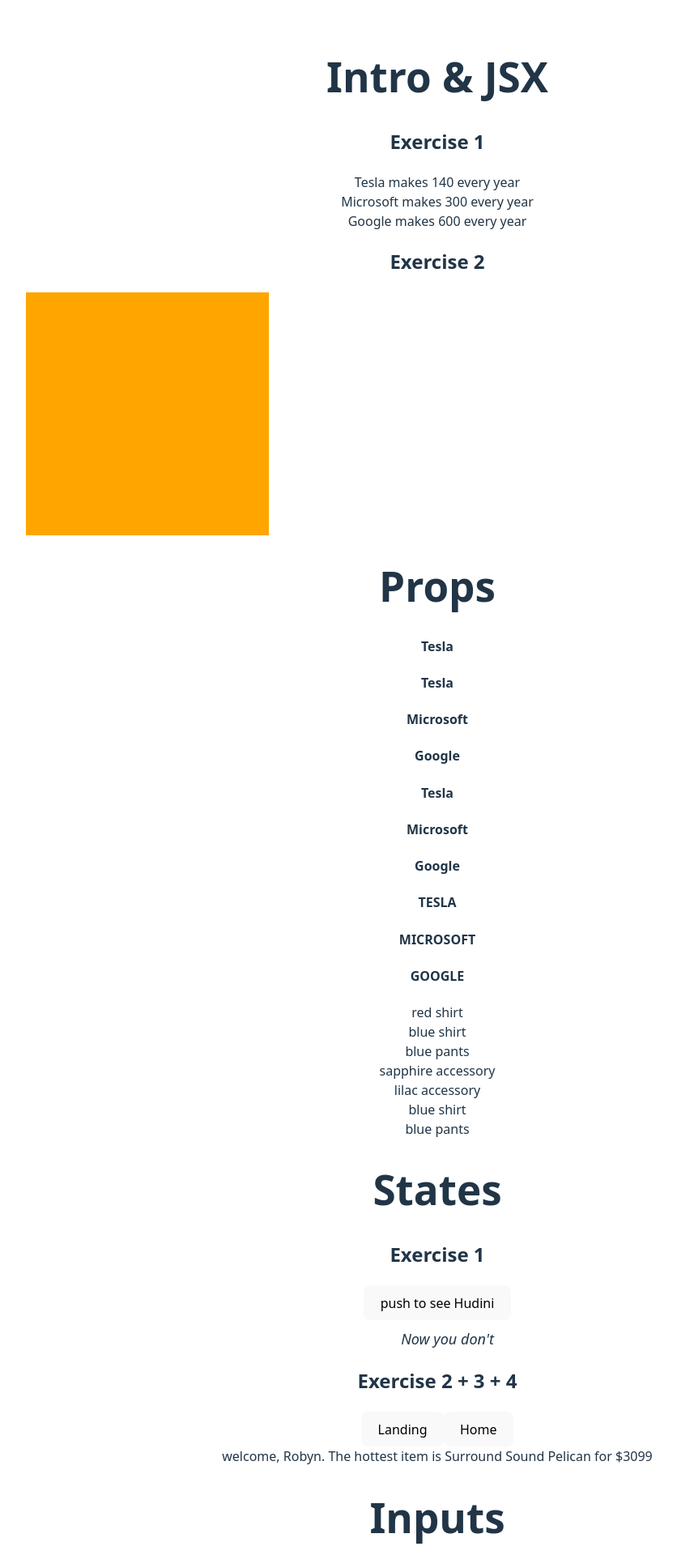
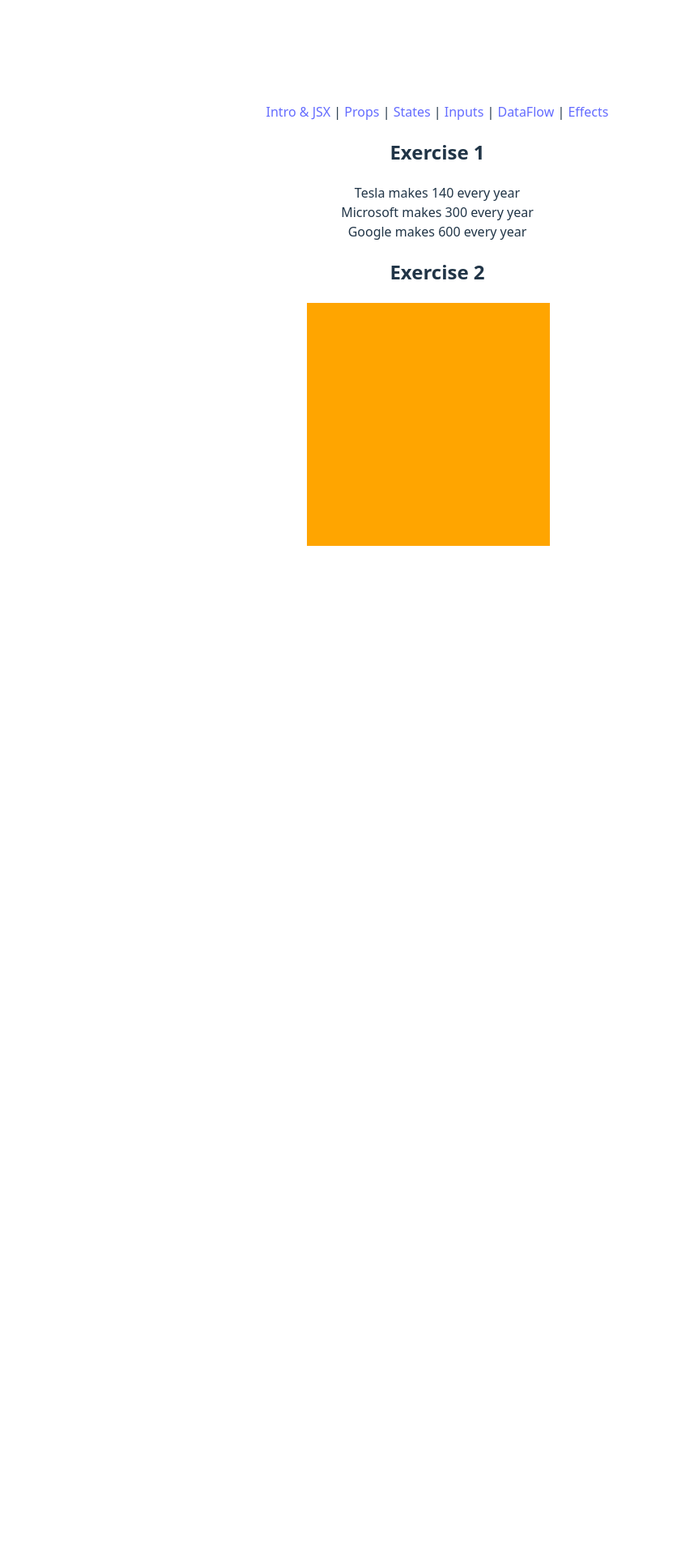
Before and after one commit to EladLaster/Full_Stack_Course, a React (Vite) app in the folder React/my-react-app/: page / in a window 1280 px wide. Shown: the top 1920 px of the page at 81% size, without its empty margins (100-936 px from the left). After the commit the page ends 800 px from the top, so only its background shows below. Built offline with nearby package versions, Linux system fonts and the light colour scheme.

Commit message:
Add mainRouter to main - for easy routing between App's

```diff
--- a/React/my-react-app/package.json
+++ b/React/my-react-app/package.json
@@ -11,7 +11,8 @@
   },
   "dependencies": {
     "react": "^19.1.0",
-    "react-dom": "^19.1.0"
+    "react-dom": "^19.1.0",
+    "react-router-dom": "^7.8.0"
   },
   "devDependencies": {
     "@eslint/js": "^9.30.1",
--- a/React/my-react-app/src/App.css
+++ b/React/my-react-app/src/App.css
@@ -12,7 +12,7 @@
 #weatherBox {
   width: 300px;
   height: 300px;
-  margin-left: 100px;
+  margin-left: 50px;
 }
 
 .freezing {
--- a/React/my-react-app/src/Inputs/Exercise2.jsx
+++ b/React/my-react-app/src/Inputs/Exercise2.jsx
@@ -3,11 +3,12 @@
 const Exercise2 = () => {
   const [name, setName] = useState("");
   const [fruit, setFruit] = useState("");
+  const [message, setMessage] = useState("");
 
   const handleFruitChange = (e) => {
     const selectedFruit = e.target.value;
     setFruit(selectedFruit);
-    console.log(`${name} selected ${selectedFruit}`);
+    setMessage(`${name} selected ${selectedFruit}`);
   };
 
   return (
@@ -30,6 +31,9 @@
         <option value="Mango">Mango</option>
         <option value="Orange">Orange</option>
       </select>
+
+       {message && <p>{message}</p>}
+
     </div>
   );
 };
--- a/React/my-react-app/src/main.jsx
+++ b/React/my-react-app/src/main.jsx
@@ -1,26 +1,13 @@
-import { StrictMode } from 'react'
-import { createRoot } from 'react-dom/client'
-import './index.css'
-import App from './App.jsx'
-import App2 from './App2.jsx'
-import App3 from "./App3.jsx"
-import App4 from "./App4.jsx"
-import App5 from "./App5.jsx"
-import App6 from './App6.jsx'
+import { StrictMode } from 'react';
+import { createRoot } from 'react-dom/client';
+import { BrowserRouter } from 'react-router-dom';
+import './index.css';
+import MainRouter from './mainRouter.jsx';
 
 createRoot(document.getElementById('root')).render(
   <StrictMode>
-    <h1>Intro & JSX</h1>
-    <App />
-    <h1>Props</h1>
-    <App2 />
-    <h1>States</h1>
-    <App3/>
-    <h1>Inputs</h1>
-    <App4/>
-    <h1>DataFlow</h1>
-    <App5/>
-    <h1>Effects</h1>
-    <App6/>
-  </StrictMode>,
-)
+    <BrowserRouter>
+      <MainRouter />
+    </BrowserRouter>
+  </StrictMode>
+);
--- /dev/null
+++ b/React/my-react-app/src/mainRouter.jsx
@@ -0,0 +1,31 @@
+import { Routes, Route, Link } from 'react-router-dom';
+import App from './App.jsx';
+import App2 from './App2.jsx';
+import App3 from './App3.jsx';
+import App4 from './App4.jsx';
+import App5 from './App5.jsx';
+import App6 from './App6.jsx';
+
+export default function MainRouter() {
+  return (
+    <>
+      <nav>
+        <Link to="/">Intro & JSX</Link> |{' '}
+        <Link to="/props">Props</Link> |{' '}
+        <Link to="/states">States</Link> |{' '}
+        <Link to="/inputs">Inputs</Link> |{' '}
+        <Link to="/dataflow">DataFlow</Link> |{' '}
+        <Link to="/effects">Effects</Link>
+      </nav>
+
+      <Routes>
+        <Route path="/" element={<App />} />
+        <Route path="/props" element={<App2 />} />
+        <Route path="/states" element={<App3 />} />
+        <Route path="/inputs" element={<App4 />} />
+        <Route path="/dataflow" element={<App5 />} />
+        <Route path="/effects" element={<App6 />} />
+      </Routes>
+    </>
+  );
+}
```
Also changed, not shown: 1 other file (tests, documents, lock files or other folders).
